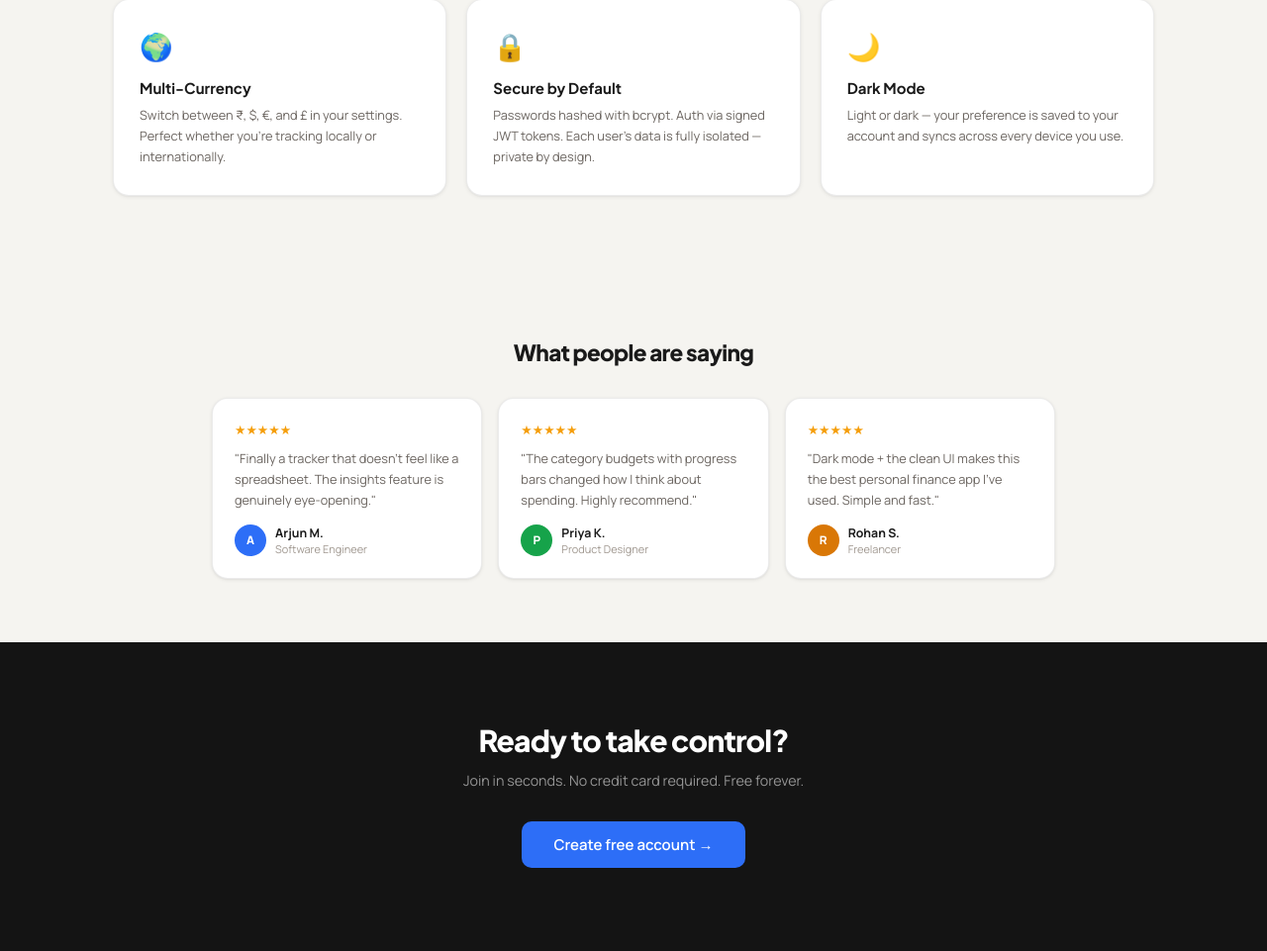
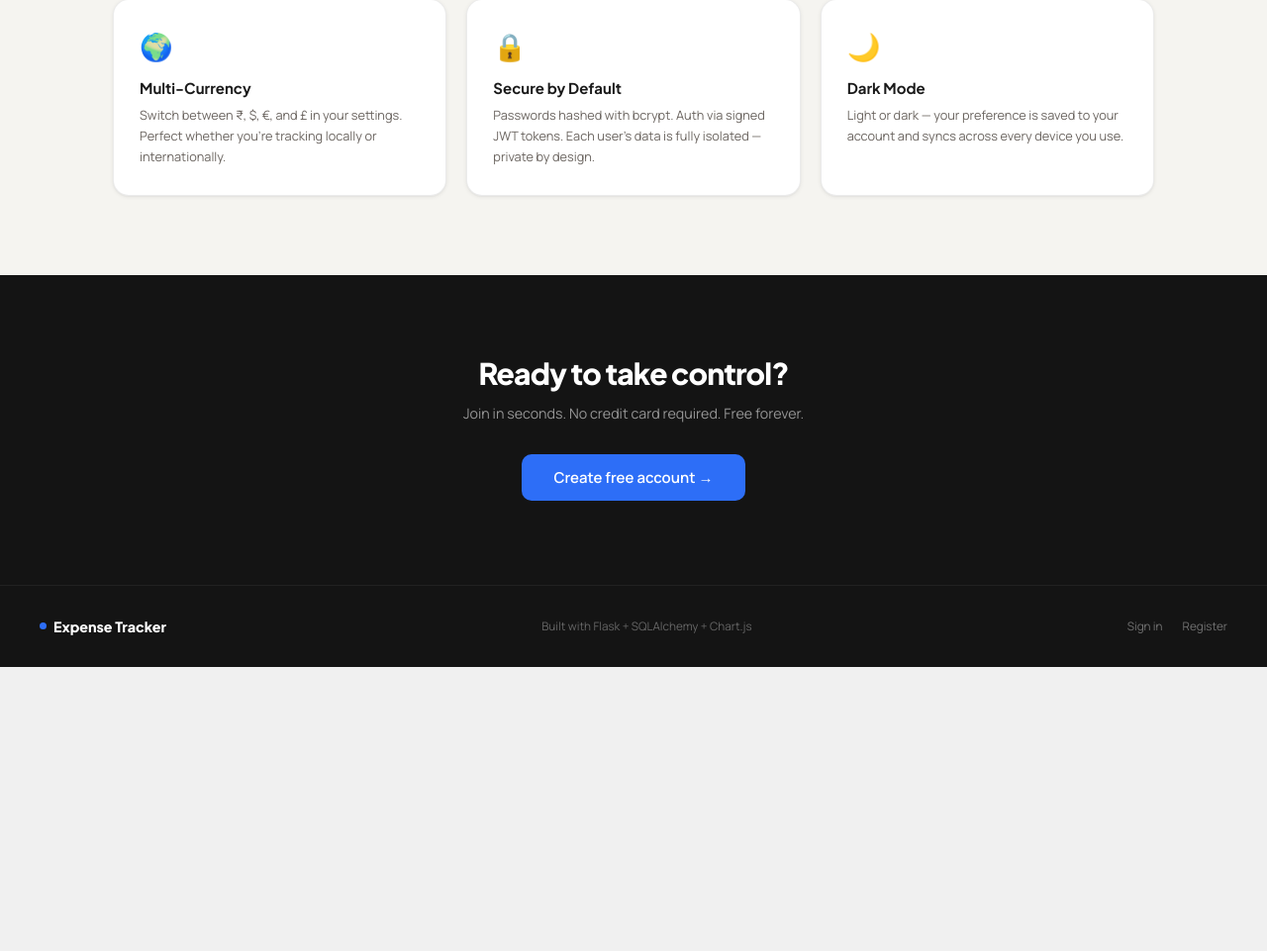
Before and after one commit to Adnan-Ahmad-Khan/Expense-Tracker, a Flask app: page /landing in a window 1280 px wide. Shown: the part 1813-2774 px from the top of the page at 99% size. After the commit the page ends 2487 px from the top, so only its background shows below. Run offline with Flask 3, Linux system fonts and the light colour scheme.

Commit message:
landing page fixed

```diff
--- a/templates/landing.html
+++ b/templates/landing.html
@@ -140,85 +140,6 @@
             flex: 1;
             border-radius: 4px 4px 0 0;
             transition: height 1s ease;
-        }
-
-        /* Testimonial */
-        .et-testimonials {
-            padding: 64px 24px;
-            max-width: 900px;
-            margin: 0 auto;
-        }
-
-        .et-testimonials__title {
-            font-family: 'Plus Jakarta Sans', sans-serif;
-            font-size: 1.5rem;
-            font-weight: 800;
-            letter-spacing: -0.03em;
-            text-align: center;
-            margin-bottom: 32px;
-        }
-
-        .et-testimonials-grid {
-            display: grid;
-            grid-template-columns: repeat(auto-fill, minmax(260px, 1fr));
-            gap: 16px;
-        }
-
-        .et-testimonial-card {
-            background: var(--surface);
-            border: 1px solid var(--border);
-            border-radius: var(--radius);
-            padding: 22px;
-            box-shadow: var(--shadow-sm);
-            transition: transform 0.25s cubic-bezier(0.34, 1.56, 0.64, 1), box-shadow var(--transition);
-        }
-
-        .et-testimonial-card:hover {
-            transform: translateY(-4px);
-            box-shadow: var(--shadow-md);
-        }
-
-        .et-testimonial-card__stars {
-            color: #f59e0b;
-            font-size: 0.85rem;
-            margin-bottom: 10px;
-        }
-
-        .et-testimonial-card__text {
-            font-size: 0.85rem;
-            color: var(--text-2);
-            line-height: 1.65;
-            margin-bottom: 14px;
-        }
-
-        .et-testimonial-card__author {
-            display: flex;
-            align-items: center;
-            gap: 9px;
-        }
-
-        .et-testimonial-card__avatar {
-            width: 32px;
-            height: 32px;
-            border-radius: 50%;
-            display: flex;
-            align-items: center;
-            justify-content: center;
-            font-size: 0.78rem;
-            font-weight: 800;
-            color: #fff;
-            flex-shrink: 0;
-        }
-
-        .et-testimonial-card__name {
-            font-size: 0.82rem;
-            font-weight: 700;
-            color: var(--text);
-        }
-
-        .et-testimonial-card__role {
-            font-size: 0.73rem;
-            color: var(--text-3);
         }
 
         /* Footer */
@@ -476,49 +397,6 @@
             </div>
         </section>
 
-        <!-- ── TESTIMONIALS ────────────────────── -->
-        <section class="et-testimonials">
-            <div class="et-testimonials__title">What people are saying</div>
-            <div class="et-testimonials-grid">
-                <div class="et-testimonial-card">
-                    <div class="et-testimonial-card__stars">★★★★★</div>
-                    <div class="et-testimonial-card__text">"Finally a tracker that doesn't feel like a spreadsheet. The
-                        insights feature is genuinely eye-opening."</div>
-                    <div class="et-testimonial-card__author">
-                        <div class="et-testimonial-card__avatar" style="background:#2d6ef7;">A</div>
-                        <div>
-                            <div class="et-testimonial-card__name">Arjun M.</div>
-                            <div class="et-testimonial-card__role">Software Engineer</div>
-                        </div>
-                    </div>
-                </div>
-                <div class="et-testimonial-card">
-                    <div class="et-testimonial-card__stars">★★★★★</div>
-                    <div class="et-testimonial-card__text">"The category budgets with progress bars changed how I think
-                        about spending. Highly recommend."</div>
-                    <div class="et-testimonial-card__author">
-                        <div class="et-testimonial-card__avatar" style="background:#16a34a;">P</div>
-                        <div>
-                            <div class="et-testimonial-card__name">Priya K.</div>
-                            <div class="et-testimonial-card__role">Product Designer</div>
-                        </div>
-                    </div>
-                </div>
-                <div class="et-testimonial-card">
-                    <div class="et-testimonial-card__stars">★★★★★</div>
-                    <div class="et-testimonial-card__text">"Dark mode + the clean UI makes this the best personal
-                        finance app I've used. Simple and fast."</div>
-                    <div class="et-testimonial-card__author">
-                        <div class="et-testimonial-card__avatar" style="background:#d97706;">R</div>
-                        <div>
-                            <div class="et-testimonial-card__name">Rohan S.</div>
-                            <div class="et-testimonial-card__role">Freelancer</div>
-                        </div>
-                    </div>
-                </div>
-            </div>
-        </section>
-
         <!-- ── CTA SECTION ────────────────────── -->
         <section class="et-cta-section">
             <h2>Ready to take control?</h2>
```
